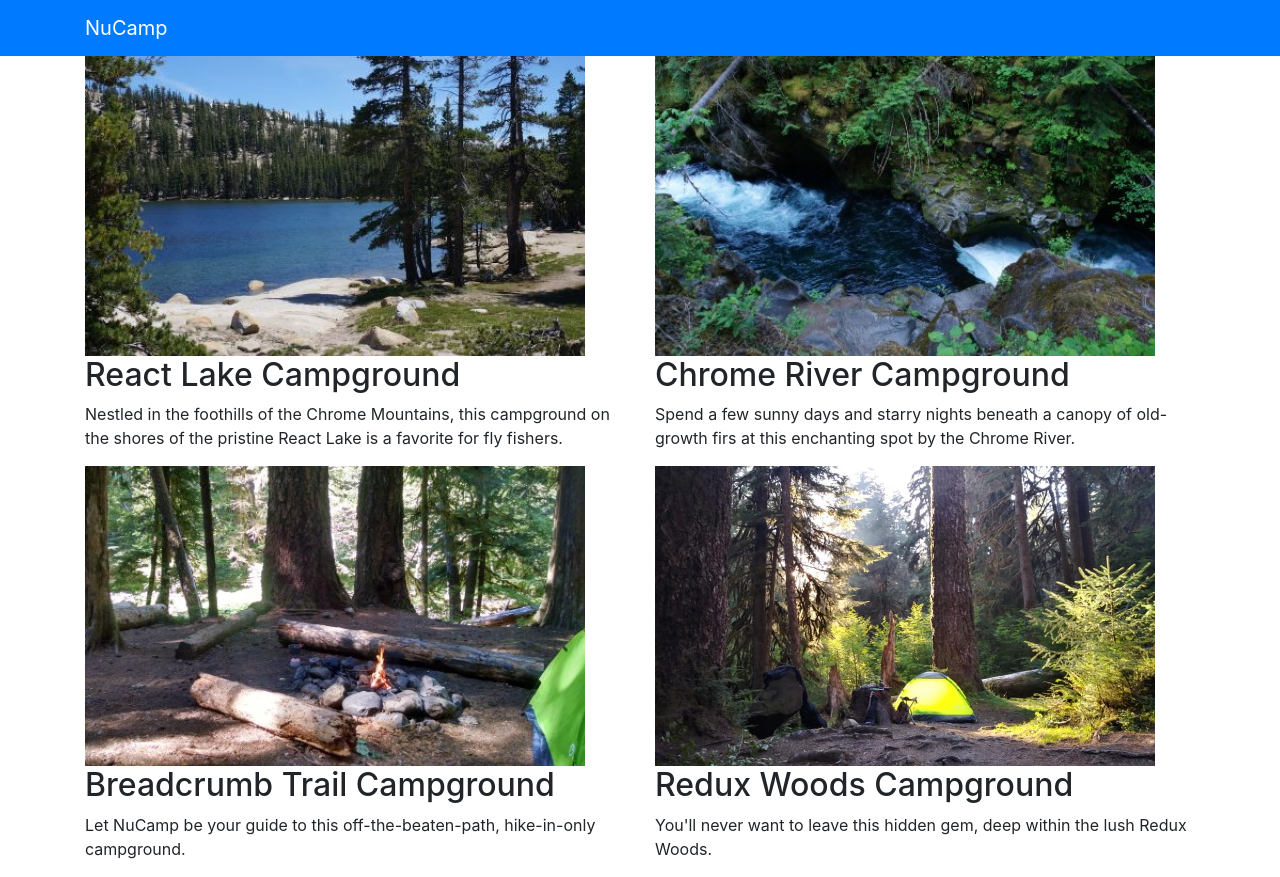
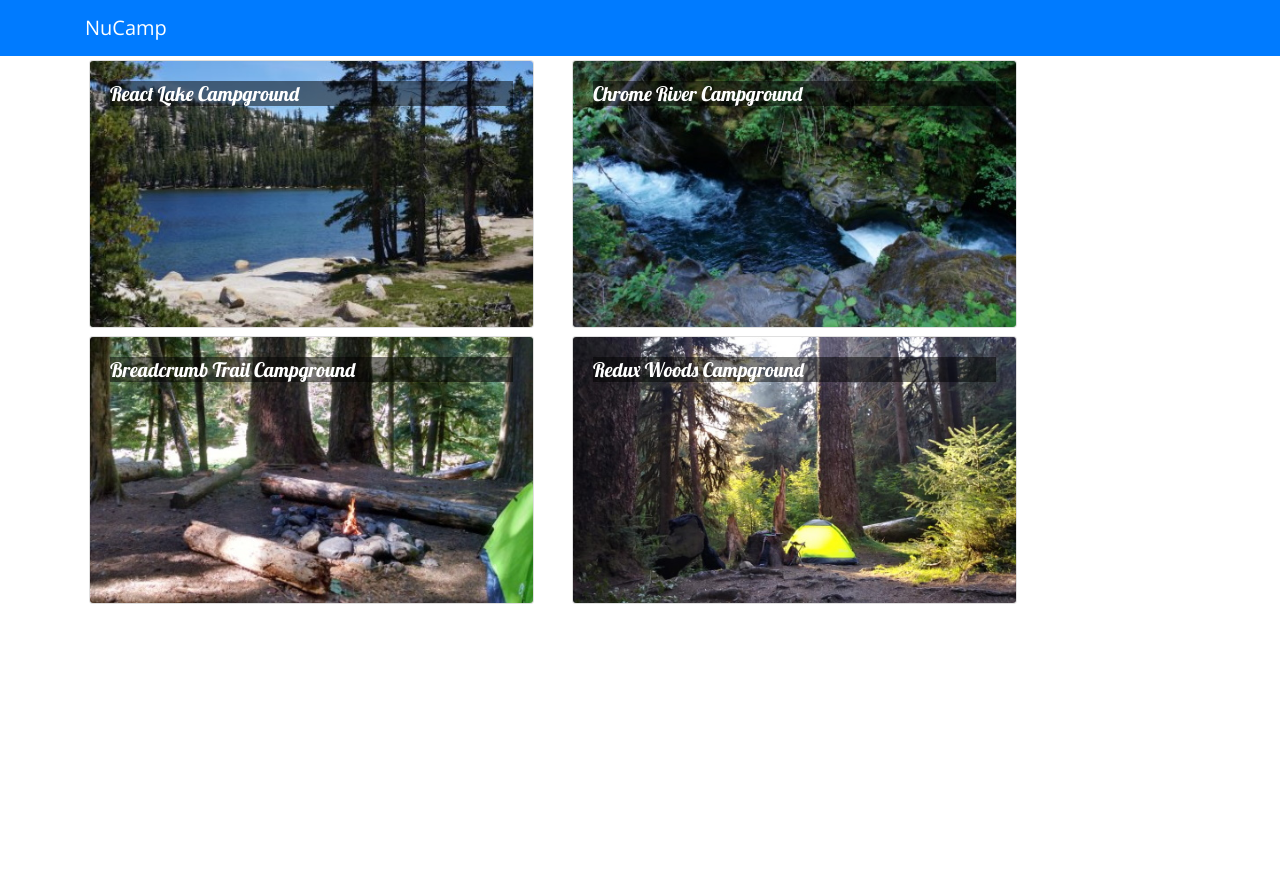
Before and after one commit to candacerubin/nucampsite-react, a React (Create React App) app: page / in a window 1280 px wide. After the commit the page ends 800 px from the top, so only its background shows below. Built offline with nearby package versions, Linux system fonts and the light colour scheme.

Commit message:
Presentational and Container Components

```diff
--- a/package.json
+++ b/package.json
@@ -11,7 +11,9 @@
     "react-dom": "^16.13.1",
     "react-popper": "^1.3.6",
     "react-scripts": "3.4.3",
-    "reactstrap": "^8.5.1"
+    "reactstrap": "^8.5.1",
+    "typeface-lobster": "^1.1.13",
+    "typeface-open-sans": "^1.1.13"
   },
   "scripts": {
     "start": "react-scripts start",
--- a/src/App.css
+++ b/src/App.css
@@ -1,38 +1,12 @@
-.App {
-  text-align: center;
+body {
+	font-family: 'Open Sans', sans-serif;
 }
 
-.App-logo {
-  height: 40vmin;
-  pointer-events: none;
+.card-title {
+	font: 500 1.25rem 'Lobster', cursive;
 }
 
-@media (prefers-reduced-motion: no-preference) {
-  .App-logo {
-    animation: App-logo-spin infinite 20s linear;
-  }
+.card-img-overlay .card-title {
+	color: white;
+	background-color: rgba(0, 0, 0, 0.5);
 }
-
-.App-header {
-  background-color: #282c34;
-  min-height: 100vh;
-  display: flex;
-  flex-direction: column;
-  align-items: center;
-  justify-content: center;
-  font-size: calc(10px + 2vmin);
-  color: white;
-}
-
-.App-link {
-  color: #61dafb;
-}
-
-@keyframes App-logo-spin {
-  from {
-    transform: rotate(0deg);
-  }
-  to {
-    transform: rotate(360deg);
-  }
-}
--- a/src/App.js
+++ b/src/App.js
@@ -1,18 +1,12 @@
 import React, { Component } from 'react';
-import { Navbar, NavbarBrand } from 'reactstrap';
+import Main from './components/MainComponent';
 import './App.css';
-import Directory from './components/DirectoryComponent';
 
 class App extends Component {
 	render() {
 		return (
-			<div>
-				<Navbar dark color="primary">
-					<div className="container">
-						<NavbarBrand href="/">NuCamp</NavbarBrand>
-					</div>
-				</Navbar>
-				<Directory />
+			<div className="App">
+				<Main />
 			</div>
 		);
 	}
--- /dev/null
+++ b/src/components/CampsiteInfoComponent.js
@@ -0,0 +1,62 @@
+import React, { Component } from 'react';
+import { Card, CardImg, CardText, CardBody, CardTitle } from 'reactstrap';
+
+class CampsiteInfo extends Component {
+	constructor(props) {
+		super(props);
+		this.state = {};
+	}
+
+	renderSelectedCampsite(campsite) {
+		return (
+			<div className={`col-md-5 m-1`}>
+				<Card>
+					<CardImg top src={campsite.image} alt={campsite.name} />
+					<CardBody>
+						<CardTitle>{campsite.name}</CardTitle>
+						<CardText>{campsite.description}</CardText>
+					</CardBody>
+				</Card>
+			</div>
+		);
+	}
+
+	renderComments(comments) {
+		if (comments) {
+			return (
+				<div className={`col-md-5 m-1`}>
+					<h4>Comments</h4>
+					{comments.map((comment) => {
+						return (
+							<div>
+								<p>
+									{comment.text} <br />
+									-- {comment.author}, {new Intl.DateTimeFormat('en-US', { year: 'numeric', month: 'short', day: '2-digit' }).format(new Date(Date.parse(comment.date)))}
+								</p>
+							</div>
+						);
+					})}
+				</div>
+			);
+		} else {
+			return <div />;
+		}
+	}
+
+	render() {
+		if (this.props.campsite) {
+			return (
+				<div className={'container'}>
+					<div className={`row`}>
+						{this.renderSelectedCampsite(this.props.campsite)}
+						{this.renderComments(this.props.campsite.comments)}
+					</div>
+				</div>
+			);
+		} else {
+			return <div />;
+		}
+	}
+}
+
+export default CampsiteInfo;
--- a/src/components/DirectoryComponent.js
+++ b/src/components/DirectoryComponent.js
@@ -1,49 +1,17 @@
-import { Form } from 'reactstrap';
 import React, { Component } from 'react';
+import { Card, CardImg, CardImgOverlay, CardTitle } from 'reactstrap';
 
 class Directory extends Component {
-	constructor(props) {
-		super(props);
-		this.state = {
-			campsites: [
-				{
-					id: 0,
-					name: 'React Lake Campground',
-					image: 'assets/images/react-lake.jpg',
-					elevation: 1233,
-					description: 'Nestled in the foothills of the Chrome Mountains, this campground on the shores of the pristine React Lake is a favorite for fly fishers.',
-				},
-				{
-					id: 1,
-					name: 'Chrome River Campground ',
-					image: 'assets/images/chrome-river.jpg',
-					elevation: 877,
-					description: 'Spend a few sunny days and starry nights beneath a canopy of old-growth firs at this enchanting spot by the Chrome River.',
-				},
-				{
-					id: 2,
-					name: 'Breadcrumb Trail Campground',
-					image: 'assets/images/breadcrumb-trail.jpg',
-					elevation: 2901,
-					description: 'Let NuCamp be your guide to this off-the-beaten-path, hike-in-only campground.',
-				},
-				{
-					id: 3,
-					name: 'Redux Woods Campground',
-					image: 'assets/images/redux-woods.jpg',
-					elevation: 42,
-					description: "You'll never want to leave this hidden gem, deep within the lush Redux Woods.",
-				},
-			],
-		};
-	}
 	render() {
-		const directory = this.state.campsites.map((campsite) => {
+		const directory = this.props.campsites.map((campsite) => {
 			return (
-				<div key={campsite.id} className="col">
-					<img src={campsite.image} alt={campsite.name} />
-					<h2>{campsite.name}</h2>
-					<p>{campsite.description}</p>
+				<div key={campsite.id} className="col-md-5 m-1">
+					<Card onClick={() => this.props.onClick(campsite.id)}>
+						<CardImg width="100%" src={campsite.image} alt={campsite.name} />
+						<CardImgOverlay>
+							<CardTitle>{campsite.name}</CardTitle>
+						</CardImgOverlay>
+					</Card>
 				</div>
 			);
 		});
@@ -51,6 +19,9 @@
 		return (
 			<div className="container">
 				<div className="row">{directory}</div>
+				{/* <div className="row">
+					<div className="col-md-5 m-1">{this.renderSelectedCampsite(this.state.selectedCampsite)}</div>
+				</div> */}
 			</div>
 		);
 	}
--- /dev/null
+++ b/src/components/MainComponent.js
@@ -0,0 +1,35 @@
+import React, { Component } from 'react';
+import { Navbar, NavbarBrand } from 'reactstrap';
+import Directory from './DirectoryComponent';
+import CampsiteInfo from './CampsiteInfoComponent';
+import { CAMPSITES } from '../shared/campsites';
+
+class Main extends Component {
+	constructor(props) {
+		super(props);
+		this.state = {
+			campsites: CAMPSITES,
+			selectedCampsite: null,
+		};
+	}
+
+	onCampsiteSelect(campsiteId) {
+		this.setState({ selectedCampsite: campsiteId });
+	}
+
+	render() {
+		return (
+			<div>
+				<Navbar dark color="primary">
+					<div className="container">
+						<NavbarBrand href="/">NuCamp</NavbarBrand>
+					</div>
+				</Navbar>
+				<Directory campsites={this.state.campsites} onClick={(campsiteId) => this.onCampsiteSelect(campsiteId)} />
+				<CampsiteInfo campsite={this.state.campsites.filter((campsite) => campsite.id === this.state.selectedCampsite)[0]} />
+			</div>
+		);
+	}
+}
+
+export default Main;
--- a/src/index.js
+++ b/src/index.js
@@ -1,9 +1,11 @@
 import React from 'react';
 import ReactDOM from 'react-dom';
 import './index.css';
-import App from './App';
 import * as serviceWorker from './serviceWorker';
 import 'bootstrap/dist/css/bootstrap.min.css';
+import 'typeface-lobster';
+import 'typeface-open-sans';
+import App from './App';
 
 ReactDOM.render(
 	<React.StrictMode>
--- /dev/null
+++ b/src/shared/campsites.js
@@ -0,0 +1,178 @@
+export const CAMPSITES = [
+	{
+		id: 0,
+		name: 'React Lake Campground',
+		image: 'assets/images/react-lake.jpg',
+		elevation: 1233,
+		description: 'Nestled in the foothills of the Chrome Mountains, this campground on the shores of the pristine React Lake is a favorite for fly fishers.',
+		comments: [
+			{
+				id: 0,
+				rating: 5,
+				text: 'What a magnificent view!',
+				author: 'Tinus Lorvaldes',
+				date: '2018-10-25T16:30Z',
+			},
+			{
+				id: 1,
+				rating: 4,
+				text: 'The campground was beautiful, but the bugs could bite sometimes.',
+				author: 'Brennen Ech',
+				date: '2017-06-17T03:33Z',
+			},
+			{
+				id: 2,
+				rating: 5,
+				text: 'I caught a world-record-breaking trout here on my last visit.',
+				author: 'McKenzie Sebastian',
+				date: '2019-02-18T18:12Z',
+			},
+			{
+				id: 3,
+				rating: 5,
+				text: 'A wonderful place to reconnect with nature.',
+				author: 'Jordan Runn',
+				date: '2019-08-04T20:11Z',
+			},
+			{
+				id: 4,
+				rating: 4,
+				text: 'The stars at night were magnificent!',
+				author: 'Ann Dabramov',
+				date: '2018-07-23T19:44Z',
+			},
+		],
+	},
+	{
+		id: 1,
+		name: 'Chrome River Campground ',
+		image: 'assets/images/chrome-river.jpg',
+		elevation: 877,
+		description: 'Spend a few sunny days and starry nights beneath a canopy of old-growth firs at this enchanting spot by the Chrome River.',
+		comments: [
+			{
+				id: 0,
+				rating: 5,
+				text: 'What a mediocre view.',
+				author: 'Tinus Lorvaldes',
+				date: '2018-10-25T16:30Z',
+			},
+			{
+				id: 1,
+				rating: 4,
+				text: 'The campground was dirty, but the bugs could bite sometimes.',
+				author: 'Brennen Ech',
+				date: '2017-06-17T03:33Z',
+			},
+			{
+				id: 2,
+				rating: 5,
+				text: 'I caught a world-record-breaking cold here on my last visit.',
+				author: 'McKenzie Sebastian',
+				date: '2019-02-18T18:12Z',
+			},
+			{
+				id: 3,
+				rating: 5,
+				text: 'A wonderful place to take a dump.',
+				author: 'Jordan Runn',
+				date: '2019-08-04T20:11Z',
+			},
+			{
+				id: 4,
+				rating: 4,
+				text: 'The stars at night were invisible :(',
+				author: 'Ann Dabramov',
+				date: '2018-07-23T19:44Z',
+			},
+		],
+	},
+	{
+		id: 2,
+		name: 'Breadcrumb Trail Campground',
+		image: 'assets/images/breadcrumb-trail.jpg',
+		elevation: 2901,
+		description: 'Let NuCamp be your guide to this off-the-beaten-path, hike-in-only campground.',
+		comments: [
+			{
+				id: 0,
+				rating: 5,
+				text: 'What an awesome view!',
+				author: 'Tinus Lorvaldes',
+				date: '2018-10-25T16:30Z',
+			},
+			{
+				id: 1,
+				rating: 4,
+				text: 'The campground was beautiful, but the bugs were huge.',
+				author: 'Brennen Ech',
+				date: '2017-06-17T03:33Z',
+			},
+			{
+				id: 2,
+				rating: 5,
+				text: 'I met my wife here.',
+				author: 'McKenzie Sebastian',
+				date: '2019-02-18T18:12Z',
+			},
+			{
+				id: 3,
+				rating: 5,
+				text: 'A wonderful place to reconnect with family.',
+				author: 'Jordan Runn',
+				date: '2019-08-04T20:11Z',
+			},
+			{
+				id: 4,
+				rating: 4,
+				text: 'The hookers at night were magnificent!',
+				author: 'Ann Dabramov',
+				date: '2018-07-23T19:44Z',
+			},
+		],
+	},
+	{
+		id: 3,
+		name: 'Redux Woods Campground',
+		image: 'assets/images/redux-woods.jpg',
+		elevation: 42,
+		description: "You'll never want to leave this hidden gem, deep within the lush Redux Woods.",
+		comments: [
+			{
+				id: 0,
+				rating: 5,
+				text: 'More amazing than chicken wings!',
+				author: 'Tinus Lorvaldes',
+				date: '2018-10-25T16:30Z',
+			},
+			{
+				id: 1,
+				rating: 4,
+				text: 'The drive was beautiful, but the hillbillies could bite sometimes.',
+				author: 'Brennen Ech',
+				date: '2017-06-17T03:33Z',
+			},
+			{
+				id: 2,
+				rating: 5,
+				text: 'I ate a world-record-breaking trout here.',
+				author: 'McKenzie Sebastian',
+				date: '2019-02-18T18:12Z',
+			},
+			{
+				id: 3,
+				rating: 5,
+				text: 'A wonderful place to bury a body.',
+				author: 'Jordan Runn',
+				date: '2019-08-04T20:11Z',
+			},
+			{
+				id: 4,
+				rating: 4,
+				text: 'The stars at night were balls of gas burning billions of miles away!',
+				author: 'Ann Dabramov',
+				date: '2018-07-23T19:44Z',
+			},
+		],
+	},
+];
```
Also changed, not shown: 1 other file (tests, documents, lock files or other folders).
